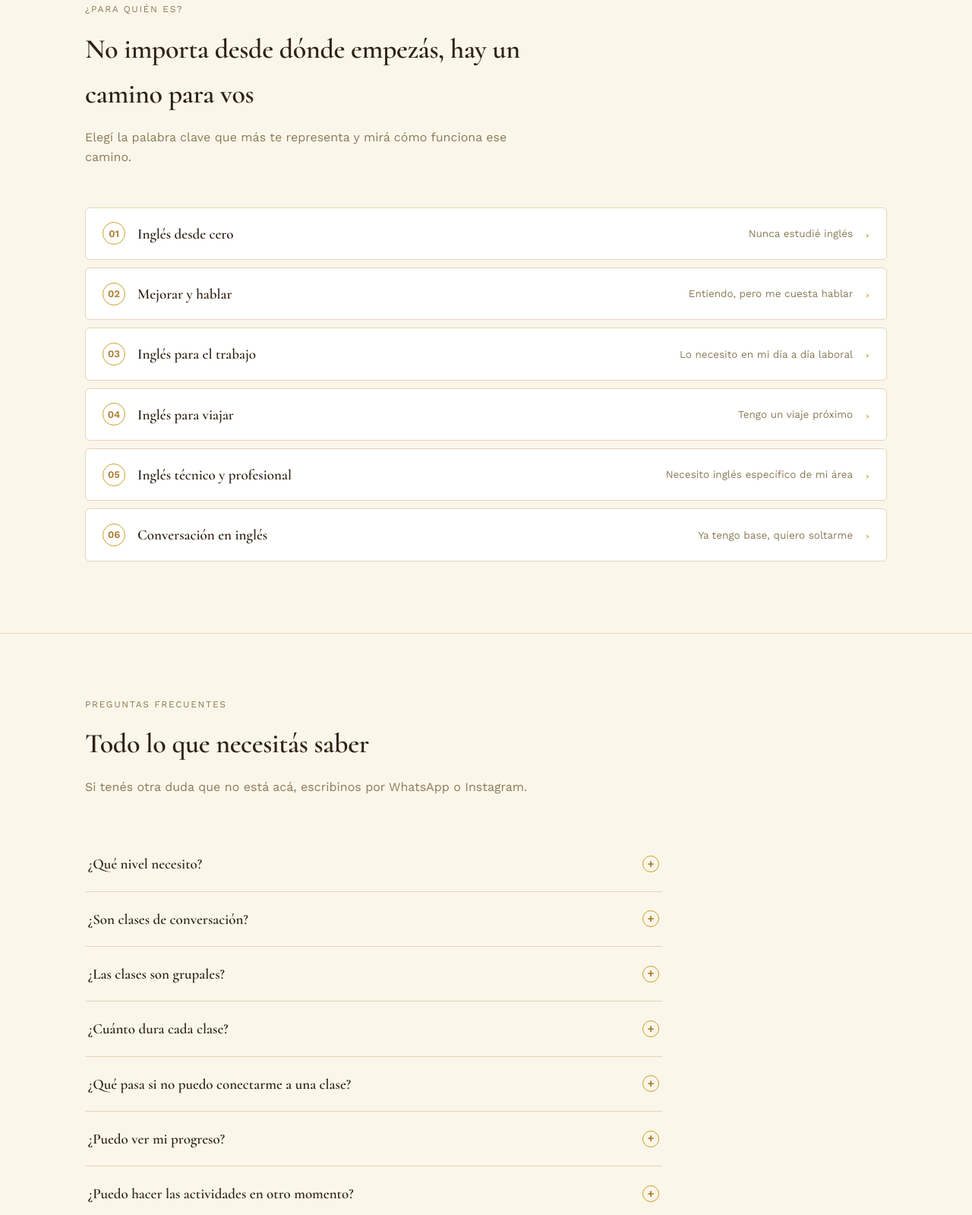
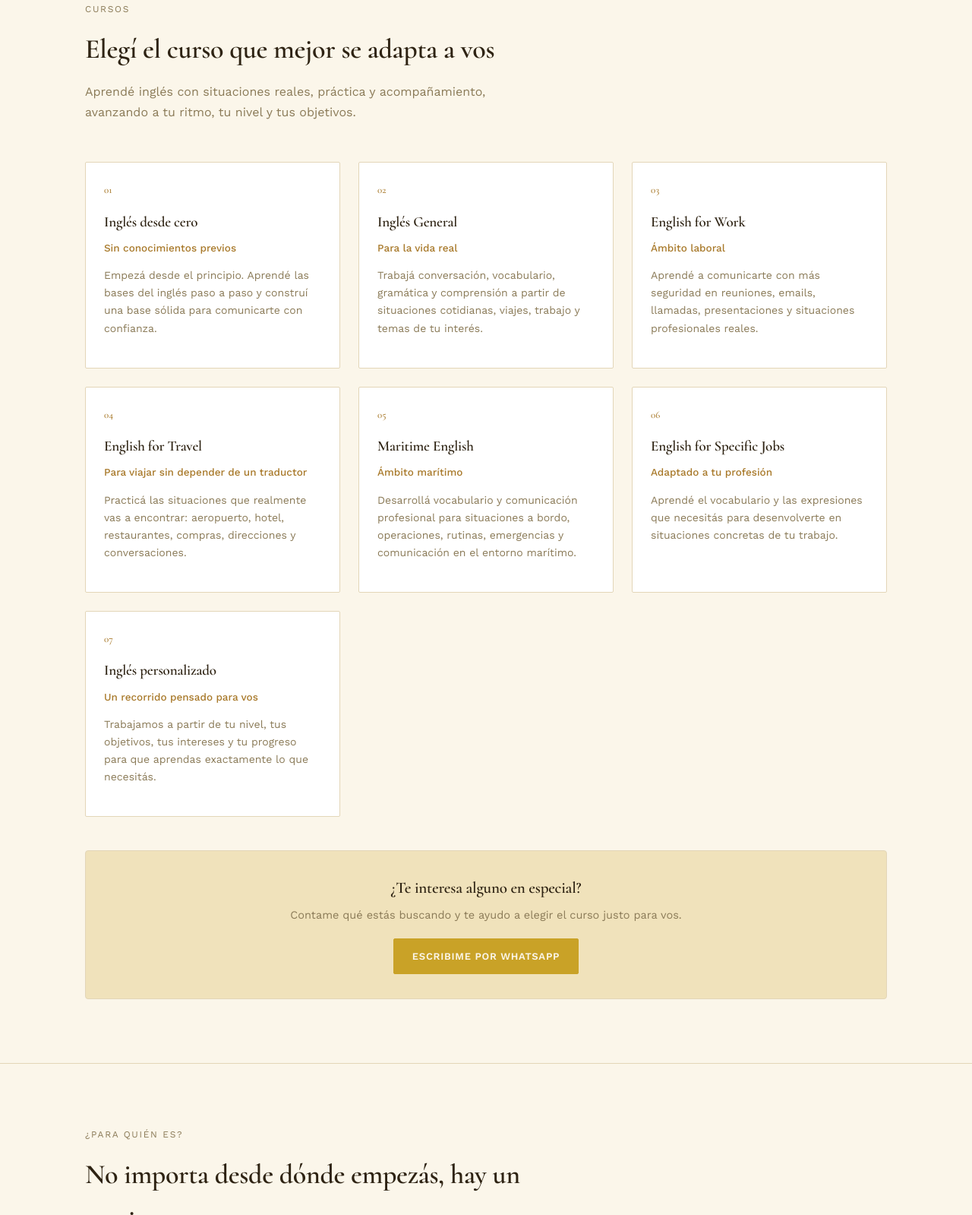
Before and after one commit to inglesonekey-jpg/APPONEKEY, a plain HTML site: page index.html in a window 1280 px wide. Shown: the part 2627-4226 px from the top of the page at 76% size. Drawn offline with nearby package versions, Linux system fonts and the light colour scheme.

Commit message:
Add files via upload

```diff
--- a/index.html
+++ b/index.html
@@ -281,6 +281,52 @@
   }
   .path-meta strong{ color: var(--text); font-weight:600; }
 
+  /* ---------- Cursos ---------- */
+  .grid-cursos{
+    display:grid;
+    grid-template-columns: repeat(3, 1fr);
+    gap: 24px;
+  }
+  @media (max-width: 860px){ .grid-cursos{ grid-template-columns: 1fr; } }
+  .curso-card{
+    background: var(--white);
+    border: 1px solid var(--line);
+    border-radius: var(--radius);
+    padding: 26px 24px;
+  }
+  .curso-card .num{
+    font-family:'Cormorant', serif;
+    font-size: 13px;
+    color: var(--gold-dark);
+    display:block;
+    margin-bottom: 14px;
+  }
+  .curso-card h3{ font-size: 19px; font-weight:600; margin-bottom: 8px; }
+  .curso-card .tag{ font-size: 13.5px; color: var(--gold-dark); font-weight:500; margin-bottom: 8px; }
+  .curso-card p{ color: var(--text-secondary); font-size: 14px; }
+  .curso-card:target{
+    border-color: var(--gold);
+    box-shadow: 0 0 0 3px var(--gold-soft, rgba(201,162,39,0.18));
+  }
+
+  .cursos-cta{
+    margin-top: 44px;
+    background: var(--surface);
+    border: 1px solid var(--line);
+    border-radius: 4px;
+    padding: 32px;
+    text-align:center;
+  }
+  .cursos-cta p{ color: var(--text-secondary); margin: 6px 0 18px; font-size: 14.5px; }
+  .cursos-cta h3{ font-size: 21px; font-weight:600; }
+  .btn-whatsapp{
+    display:inline-flex; align-items:center; gap:8px;
+    background: var(--gold); color: var(--bg);
+    font-size: 13px; font-weight:600; text-transform:uppercase; letter-spacing:0.06em;
+    padding: 12px 24px; border-radius: var(--radius); border: 1px solid var(--gold);
+  }
+  .btn-whatsapp:hover{ background: var(--gold-dark); border-color: var(--gold-dark); }
+
   /* ---------- Sections ---------- */
   section{ padding: 84px 0; border-top: 1px solid var(--line); }
   .section-head{ max-width: 600px; margin-bottom: 52px; }
@@ -489,6 +535,66 @@
   </div>
 </section>
 
+<section id="cursos">
+  <div class="wrap">
+    <div class="section-head">
+      <div class="label">Cursos</div>
+      <h2>Elegí el curso que mejor se adapta a vos</h2>
+      <p>Aprendé inglés con situaciones reales, práctica y acompañamiento, avanzando a tu ritmo, tu nivel y tus objetivos.</p>
+    </div>
+    <div class="grid-cursos">
+      <div class="curso-card" id="curso-desde-cero">
+        <span class="num">01</span>
+        <h3>Inglés desde cero</h3>
+        <div class="tag">Sin conocimientos previos</div>
+        <p>Empezá desde el principio. Aprendé las bases del inglés paso a paso y construí una base sólida para comunicarte con confianza.</p>
+      </div>
+      <div class="curso-card" id="curso-general">
+        <span class="num">02</span>
+        <h3>Inglés General</h3>
+        <div class="tag">Para la vida real</div>
+        <p>Trabajá conversación, vocabulario, gramática y comprensión a partir de situaciones cotidianas, viajes, trabajo y temas de tu interés.</p>
+      </div>
+      <div class="curso-card" id="curso-work">
+        <span class="num">03</span>
+        <h3>English for Work</h3>
+        <div class="tag">Ámbito laboral</div>
+        <p>Aprendé a comunicarte con más seguridad en reuniones, emails, llamadas, presentaciones y situaciones profesionales reales.</p>
+      </div>
+      <div class="curso-card" id="curso-travel">
+        <span class="num">04</span>
+        <h3>English for Travel</h3>
+        <div class="tag">Para viajar sin depender de un traductor</div>
+        <p>Practicá las situaciones que realmente vas a encontrar: aeropuerto, hotel, restaurantes, compras, direcciones y conversaciones.</p>
+      </div>
+      <div class="curso-card" id="curso-maritime">
+        <span class="num">05</span>
+        <h3>Maritime English</h3>
+        <div class="tag">Ámbito marítimo</div>
+        <p>Desarrollá vocabulario y comunicación profesional para situaciones a bordo, operaciones, rutinas, emergencias y comunicación en el entorno marítimo.</p>
+      </div>
+      <div class="curso-card" id="curso-specific-jobs">
+        <span class="num">06</span>
+        <h3>English for Specific Jobs</h3>
+        <div class="tag">Adaptado a tu profesión</div>
+        <p>Aprendé el vocabulario y las expresiones que necesitás para desenvolverte en situaciones concretas de tu trabajo.</p>
+      </div>
+      <div class="curso-card" id="curso-personalizado">
+        <span class="num">07</span>
+        <h3>Inglés personalizado</h3>
+        <div class="tag">Un recorrido pensado para vos</div>
+        <p>Trabajamos a partir de tu nivel, tus objetivos, tus intereses y tu progreso para que aprendas exactamente lo que necesitás.</p>
+      </div>
+    </div>
+
+    <div class="cursos-cta">
+      <h3>¿Te interesa alguno en especial?</h3>
+      <p>Contame qué estás buscando y te ayudo a elegir el curso justo para vos.</p>
+      <a href="https://wa.me/TU_NUMERO" target="_blank" rel="noopener" class="btn-whatsapp">Escribime por WhatsApp</a>
+    </div>
+  </div>
+</section>
+
 <section id="para-quien">
   <div class="wrap">
     <div class="section-head">
@@ -515,7 +621,7 @@
           <li>Construir tus primeras conversaciones</li>
         </ul>
         <div class="path-meta"><strong>Modalidad:</strong> clases + clases grabadas + actividades + práctica · <strong>Nivel:</strong> Inicial / A1</div>
-        <a href="#login" class="btn-secondary">Quiero empezar</a>
+        <a href="#curso-desde-cero" class="btn-secondary">Quiero empezar</a>
       </div>
     </details>
 
@@ -537,7 +643,7 @@
           <li>Seguridad para expresarte</li>
         </ul>
         <div class="path-meta"><strong>Ideal para:</strong> personas con conocimientos previos que quieren avanzar</div>
-        <a href="#login" class="btn-secondary">Quiero mejorar mi inglés</a>
+        <a href="#curso-personalizado" class="btn-secondary">Quiero mejorar mi inglés</a>
       </div>
     </details>
 
@@ -560,7 +666,7 @@
           <li>Comunicarte con clientes y compañeros</li>
         </ul>
         <div class="path-meta"><strong>Ideal para:</strong> profesionales, empleados y emprendedores</div>
-        <a href="#login" class="btn-secondary">Quiero inglés para trabajar</a>
+        <a href="#curso-work" class="btn-secondary">Quiero inglés para trabajar</a>
       </div>
     </details>
 
@@ -582,7 +688,7 @@
           <li>Resolver situaciones inesperadas</li>
         </ul>
         <div class="path-meta"><strong>Ideal para:</strong> quienes tienen un viaje próximo o quieren estar preparados</div>
-        <a href="#login" class="btn-secondary">Quiero prepararme para viajar</a>
+        <a href="#curso-travel" class="btn-secondary">Quiero prepararme para viajar</a>
       </div>
     </details>
 
@@ -605,7 +711,7 @@
           <li>Comunicación laboral</li>
         </ul>
         <div class="path-meta"><strong>Ideal para:</strong> profesionales y trabajadores que necesitan inglés específico</div>
-        <a href="#login" class="btn-secondary">Ver cursos profesionales</a>
+        <a href="#curso-specific-jobs" class="btn-secondary">Ver cursos profesionales</a>
       </div>
     </details>
 
@@ -627,7 +733,7 @@
           <li>Actividades dinámicas</li>
         </ul>
         <div class="path-meta"><strong>Ideal para:</strong> alumnos con base que quieren hablar más y ganar confianza</div>
-        <a href="#login" class="btn-secondary">Quiero practicar</a>
+        <a href="#curso-general" class="btn-secondary">Quiero practicar</a>
       </div>
     </details>
   </div>
```
